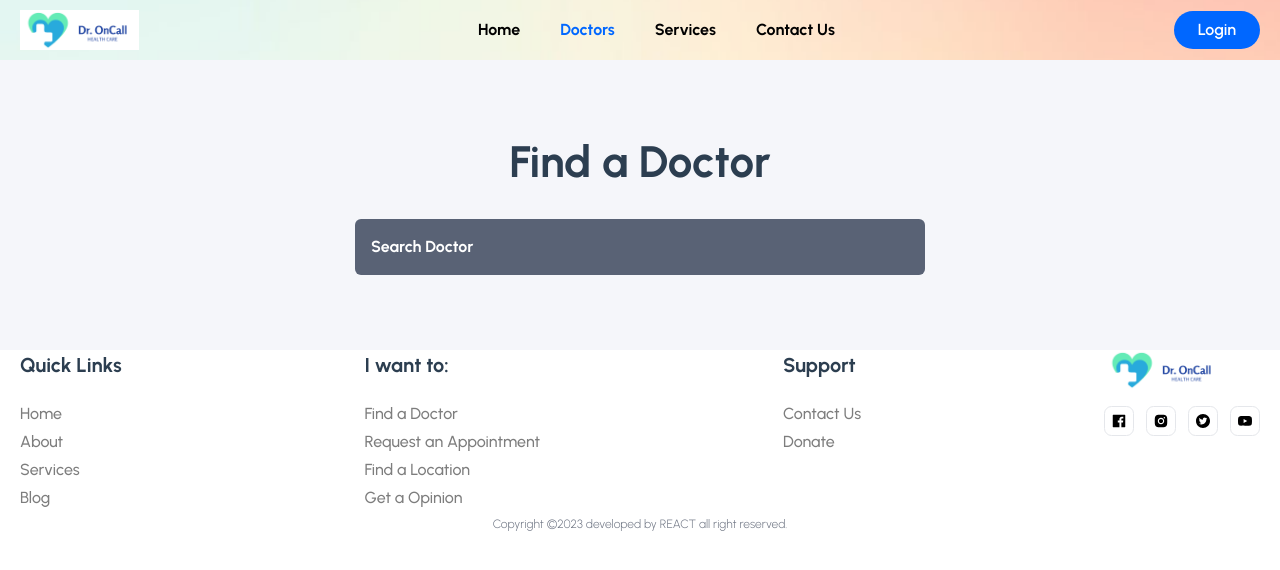
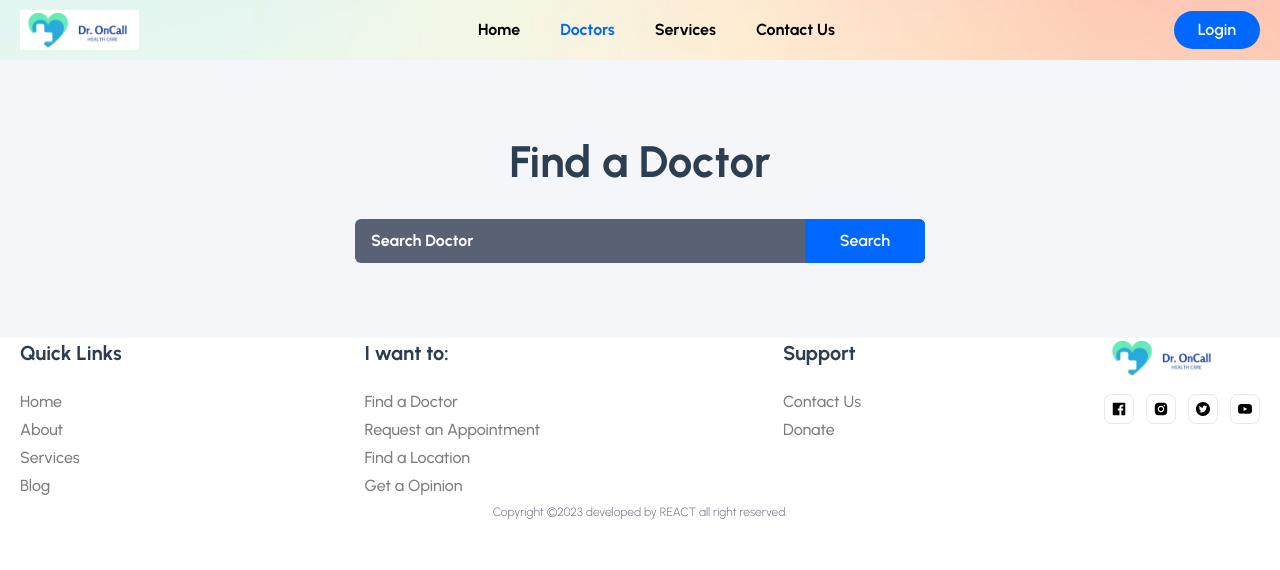
Before and after one commit to RavinduKavinda/doctor-appointment-booking, a React (Vite) app in the folder frontend/: page /doctors in a window 1280 px wide. Shown: the top 570 px of the page. Built offline with nearby package versions, Linux system fonts and the light colour scheme; a web font is replaced by a local one.

Commit message:
search bar addded

```diff
--- a/frontend/src/pages/Doctors/Doctors.jsx
+++ b/frontend/src/pages/Doctors/Doctors.jsx
@@ -5,13 +5,21 @@
 const Doctors = () => {
   return (
 <>
+
+{/*-----Search Bar-----*/}
 <section className="bg-[#f5f6fa] " >
     <div className="container text-center">
       <h2 className='heading'>Find a Doctor</h2>
       <div className="max-w-[570px] mt-[30px] mx-auto bg-[#596275] rounded-md flex items-center justify-between">
+
         <input type="search"
-               className="py-4 pl-4 pr-2 bg-transparent w-full focus:outline-none cursor-pointer text-white font-bold placeholder-white"
+               className="py-2 pl-4 pr-10 bg-transparent w-full focus:outline-none cursor-pointer text-white font-bold placeholder-white"
                placeholder= "Search Doctor"/>
+
+        <button className="btn mt-0 rounded-[0px] rounded-r-md">
+          Search
+        </button>
+
       </div>
     </div>
 </section>
```
